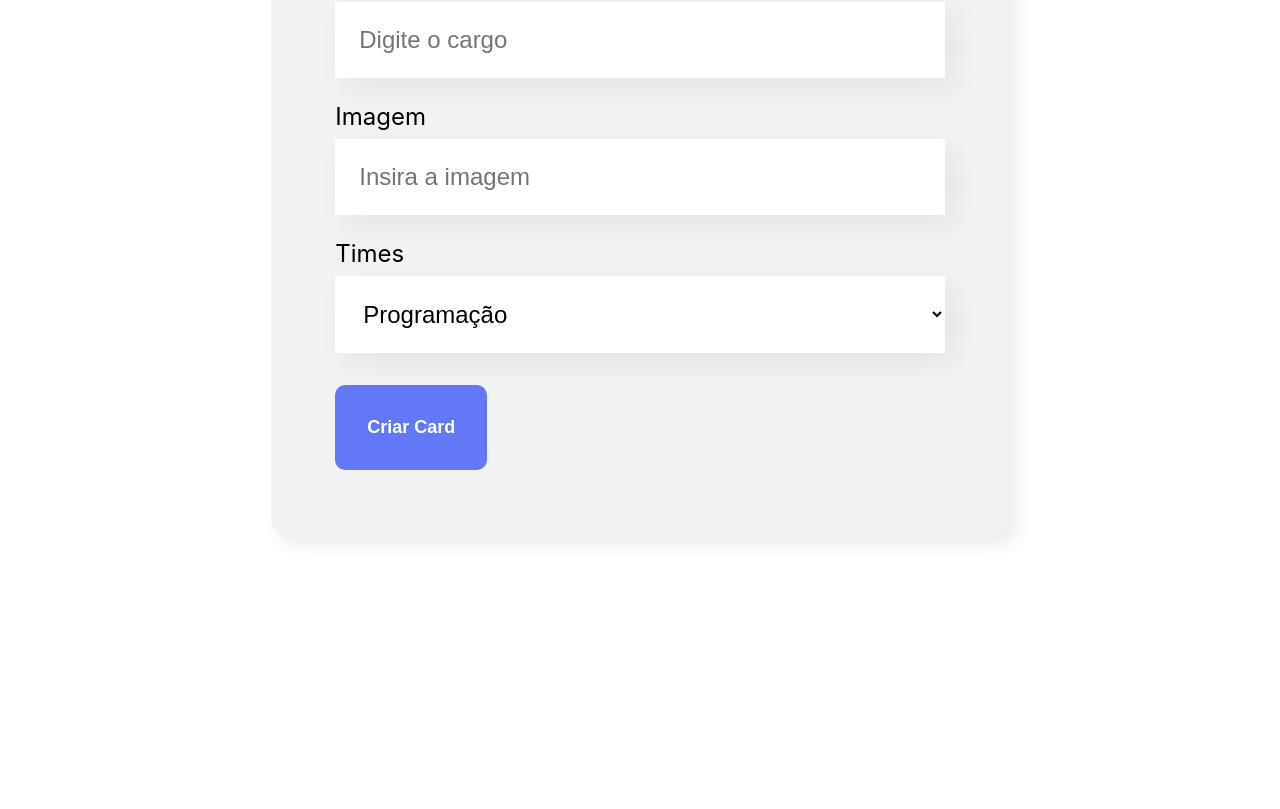
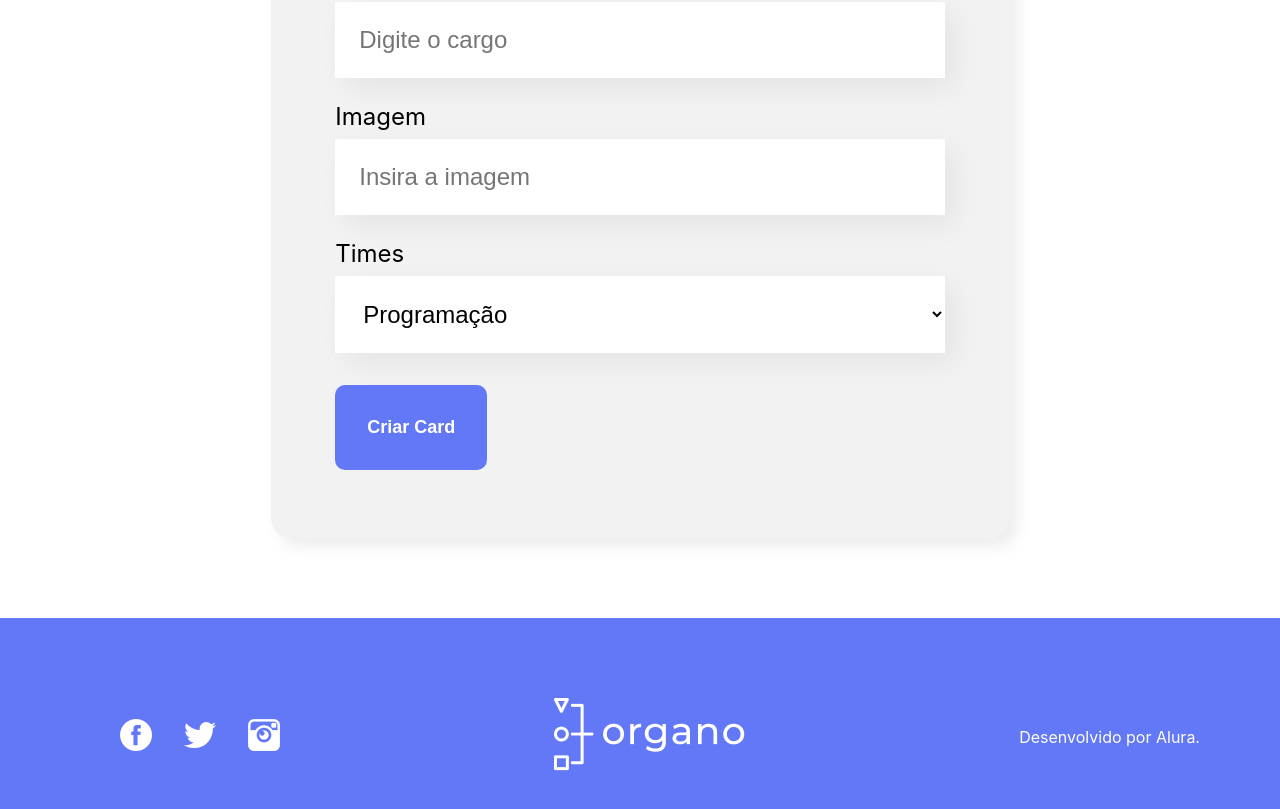
Before and after one commit to resianlucas/organo, a React (Create React App) app: page / in a window 1280 px wide. Shown: the part 859-1668 px from the top of the page. Before the commit the page ends 1477 px from the top, so only its background shows below. Built offline with nearby package versions, Linux system fonts and the light colour scheme.

Commit message:
inserindo rodape

```diff
--- a/src/App.js
+++ b/src/App.js
@@ -3,6 +3,7 @@ import { useState } from 'react';
 import Banner from './componentes/Banner';
 import Formulario from './componentes/Formulario';
 import Time from './componentes/Time';
+import Rodape from './componentes/Rodape';
 
 function App() {
 
@@ -64,6 +65,7 @@ function App() {
         corSecundaria={time.corSecundaria}
         colaboradores={colaboradores.filter(colaborador => colaborador.time === time.nome)}
       />)}
+      <Rodape />
     </div>
   );
 }
--- /dev/null
+++ b/src/componentes/Rodape/Rodape.css
@@ -0,0 +1,17 @@
+.footer {
+    background: #6278F7;
+    color: #FFF;
+    padding: 80px;
+    display: flex;
+    justify-content: space-between;
+    align-items: center;
+}
+
+.footer ul li {
+    display: inline-block;
+    margin-right: 32px;
+}
+
+.footer ul li:last-child {
+    margin-right: 0;
+}
--- /dev/null
+++ b/src/componentes/Rodape/index.js
@@ -0,0 +1,35 @@
+import './Rodape.css'
+
+const Rodape = () => {
+    return (<footer className="footer">
+        <section>
+            <ul>
+                <li>
+                    <a href="facebook.com" target="_blank">
+                        <img src="/imagens/fb.png" alt="" />
+                    </a>
+                </li>
+                <li>
+                    <a href="twitter.com" target="_blank">
+                        <img src="/imagens/tw.png" alt="" />
+                    </a>
+                </li>
+                <li>
+                    <a href="instagram.com" target="_blank">
+                        <img src="/imagens/ig.png" alt="" />
+                    </a>
+                </li>
+            </ul>
+        </section>
+        <section>
+            <img src="/imagens/logo.png" alt="" />
+        </section>
+        <section>
+            <p>
+                Desenvolvido por Alura.
+            </p>
+        </section>
+    </footer>)
+}
+
+export default Rodape
```
